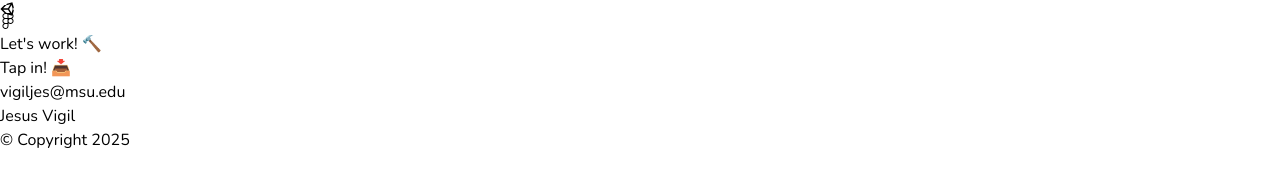
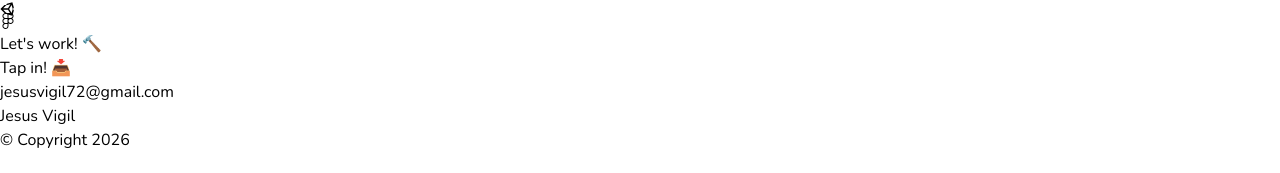
Before and after one commit to vigiljes/workingPortfolio, a React (Vite) app: page / in a window 1280 px wide. Shown: the part 4283-4456 px from the top of the page. Built offline with nearby package versions, Linux system fonts and the light colour scheme.

Commit message:
lightChanges

```diff
--- a/src/constants/index.js
+++ b/src/constants/index.js
@@ -278,6 +278,6 @@ export const PROJECTS = [
 
 export const CONTACT = {
   address: "Jesus Vigil",
-  phoneNo: "© Copyright 2025",
-  email: "vigiljes@msu.edu",
+  phoneNo: "© Copyright 2026",
+  email: "jesusvigil72@gmail.com",
 };
```
